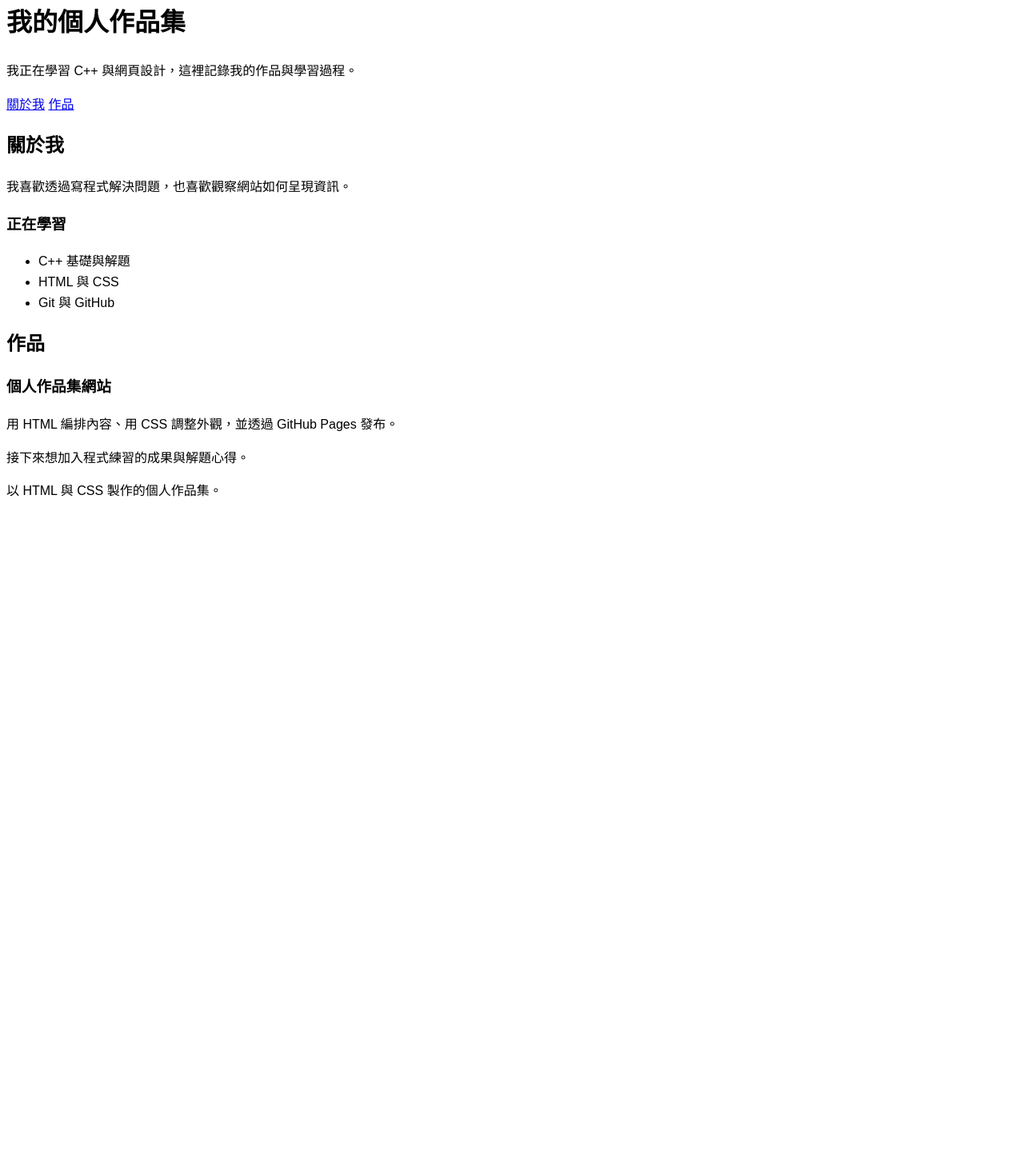
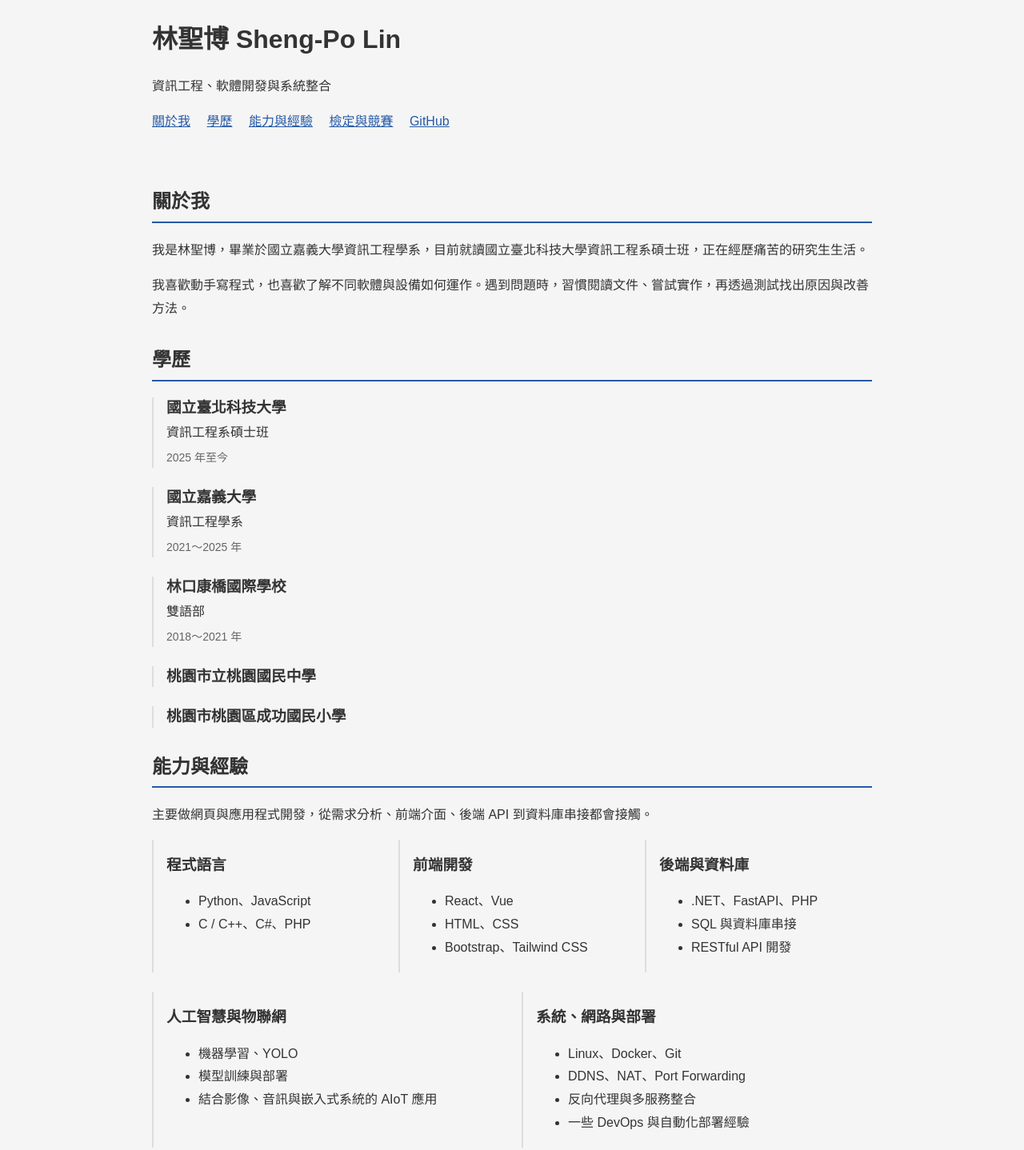
Before and after one commit to Spl6026/kcisPortfolio, a plain HTML site: page site/index.html in a window 1280 px wide. Shown: the part 18-1456 px from the top of the page at 80% size. Before the commit the page ends 800 px from the top, so only its background shows below. Drawn offline with Linux system fonts and the light colour scheme.

Commit message:
Build personal profile with education, skills, and achievements

```diff
--- a/site/index.html
+++ b/site/index.html
@@ -3,37 +3,123 @@
   <head>
     <meta charset="utf-8">
     <meta name="viewport" content="width=device-width, initial-scale=1">
-    <meta name="description" content="我的個人介紹、學習紀錄與程式作品集。">
-    <title>我的個人作品集</title>
+    <meta name="description" content="林聖博的個人介紹、學歷與技術專長。">
+    <title>林聖博的個人網站</title>
     <link rel="stylesheet" href="style.css">
   </head>
   <body>
     <header>
-      <h1>我的個人作品集</h1>
-      <p>我正在學習 C++ 與網頁設計，這裡記錄我的作品與學習過程。</p>
+      <h1>林聖博 Sheng-Po Lin</h1>
+      <p>資訊工程、軟體開發與系統整合</p>
       <nav>
         <a href="#about">關於我</a>
-        <a href="#projects">作品</a>
+        <a href="#education">學歷</a>
+        <a href="#skills">能力與經驗</a>
+        <a href="#achievements">檢定與競賽</a>
+        <a href="https://github.com/Spl6026">GitHub</a>
       </nav>
     </header>
     <main>
       <section id="about">
         <h2>關於我</h2>
-        <p>我喜歡透過寫程式解決問題，也喜歡觀察網站如何呈現資訊。</p>
-        <h3>正在學習</h3>
-        <ul>
-          <li>C++ 基礎與解題</li>
-          <li>HTML 與 CSS</li>
-          <li>Git 與 GitHub</li>
-        </ul>
+        <p>我是林聖博，畢業於國立嘉義大學資訊工程學系，目前就讀國立臺北科技大學資訊工程系碩士班，正在經歷痛苦的研究生生活。</p>
+        <p>我喜歡動手寫程式，也喜歡了解不同軟體與設備如何運作。遇到問題時，習慣閱讀文件、嘗試實作，再透過測試找出原因與改善方法。</p>
       </section>
-      <section id="projects">
-        <h2>作品</h2>
-        <h3>個人作品集網站</h3>
-        <p>用 HTML 編排內容、用 CSS 調整外觀，並透過 GitHub Pages 發布。</p>
-        <p>接下來想加入程式練習的成果與解題心得。</p>
+      <section id="education">
+        <h2>學歷</h2>
+        <div class="education-item">
+          <h3>國立臺北科技大學</h3>
+          <p>資訊工程系碩士班</p>
+          <p class="education-date">2025 年至今</p>
+        </div>
+        <div class="education-item">
+          <h3>國立嘉義大學</h3>
+          <p>資訊工程學系</p>
+          <p class="education-date">2021～2025 年</p>
+        </div>
+        <div class="education-item">
+          <h3>林口康橋國際學校</h3>
+          <p>雙語部</p>
+          <p class="education-date">2018～2021 年</p>
+        </div>
+        <div class="education-item">
+          <h3>桃園市立桃園國民中學</h3>
+        </div>
+        <div class="education-item">
+          <h3>桃園市桃園區成功國民小學</h3>
+        </div>
+      </section>
+      <section id="skills">
+        <h2>能力與經驗</h2>
+        <p>主要做網頁與應用程式開發，從需求分析、前端介面、後端 API 到資料庫串接都會接觸。</p>
+        <div class="skills">
+          <div class="skill">
+            <h3>程式語言</h3>
+            <ul>
+              <li>Python、JavaScript</li>
+              <li>C / C++、C#、PHP</li>
+            </ul>
+          </div>
+          <div class="skill">
+            <h3>前端開發</h3>
+            <ul>
+              <li>React、Vue</li>
+              <li>HTML、CSS</li>
+              <li>Bootstrap、Tailwind CSS</li>
+            </ul>
+          </div>
+          <div class="skill">
+            <h3>後端與資料庫</h3>
+            <ul>
+              <li>.NET、FastAPI、PHP</li>
+              <li>SQL 與資料庫串接</li>
+              <li>RESTful API 開發</li>
+            </ul>
+          </div>
+          <div class="skill">
+            <h3>人工智慧與物聯網</h3>
+            <ul>
+              <li>機器學習、YOLO</li>
+              <li>模型訓練與部署</li>
+              <li>結合影像、音訊與嵌入式系統的 AIoT 應用</li>
+            </ul>
+          </div>
+          <div class="skill">
+            <h3>系統、網路與部署</h3>
+            <ul>
+              <li>Linux、Docker、Git</li>
+              <li>DDNS、NAT、Port Forwarding</li>
+              <li>反向代理與多服務整合</li>
+              <li>一些 DevOps 與自動化部署經驗</li>
+            </ul>
+          </div>
+        </div>
+      </section>
+      <section id="achievements">
+        <h2>檢定與競賽</h2>
+        <div class="skills">
+          <div class="skill">
+            <h3>檢定</h3>
+            <ul>
+              <li>TOEIC 770 分，2025 年 8 月</li>
+              <li>CPE 解題數 4 題，前 11.6%，2022 年 3 月</li>
+              <li>APCS 觀念 4 級、實作 3 級，2020 年 10 月</li>
+            </ul>
+          </div>
+          <div class="skill">
+            <h3>競賽</h3>
+            <ul>
+              <li>毫米波雷達 AI 創意競賽佳作，2024 年 9 月</li>
+              <li>全國大專電腦軟體設計競賽（NCPC）決賽，2023 年 10 月</li>
+              <li>ITSA 極客挑戰賽決賽，2023 年 10 月</li>
+              <li>理工學院創意專題競賽（計算機組）金牌，2022 年 6 月</li>
+            </ul>
+          </div>
+        </div>
       </section>
     </main>
-    <footer><p>以 HTML 與 CSS 製作的個人作品集。</p></footer>
+    <footer>
+      <a href="https://github.com/Spl6026/kcisPortfolio">網站原始碼</a>
+    </footer>
   </body>
 </html>
--- a/site/style.css
+++ b/site/style.css
@@ -1,5 +1,76 @@
-/* 第 2 週從這裡開始加入自己的樣式。 */
+/* 頁面整體的字體、顏色與行距。 */
 body {
+  margin: 0;
+  background-color: #f5f5f5;
+  color: #333333;
   font-family: Arial, "Microsoft JhengHei", sans-serif;
-  line-height: 1.6;
+  line-height: 1.8;
 }
+
+/* 限制內容寬度，左右自動留白，窄螢幕仍有內距。 */
+header, main, footer {
+  max-width: 900px;
+  margin: 0 auto;
+  padding: 24px;
+}
+
+h1, h2, h3 {
+  line-height: 1.4;
+}
+
+nav a {
+  display: inline-block;
+  margin-right: 16px;
+}
+
+a {
+  color: #2459a6;
+}
+
+/* 每個主題之間的距離。 */
+section {
+  margin-bottom: 32px;
+}
+
+footer {
+  border-top: 1px solid #dddddd;
+}
+
+/* 用底線區分各主題。 */
+h2 {
+  padding-bottom: 8px;
+  border-bottom: 2px solid #2459a6;
+}
+
+/* 各個能力與成績區塊依序排列，窄螢幕會自動換行。 */
+.skills {
+  display: flex;
+  flex-wrap: wrap;
+  gap: 24px;
+}
+
+.skill {
+  flex: 1 1 220px;
+  border-left: 2px solid #dddddd;
+  padding-left: 16px;
+}
+
+/* 每筆學歷用左側線條與間距區分。 */
+.education-item {
+  border-left: 2px solid #dddddd;
+  padding-left: 16px;
+  margin-bottom: 24px;
+}
+
+.education-item h3 {
+  margin: 0 0 4px;
+}
+
+.education-item p {
+  margin: 4px 0;
+}
+
+.education-date {
+  color: #666666;
+  font-size: 14px;
+}
```
